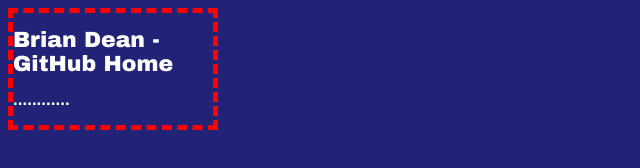
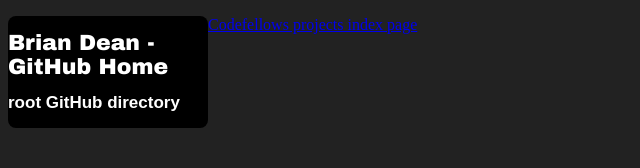
Before and after one commit to bridean/bridean.github.io, a plain HTML site: page index.html in a window 1280 px wide. Shown: the whole page, without its empty margins (0-640 px from the left). Drawn offline with Linux system fonts and the light colour scheme.

Commit message:
Update to index - style change 1
changed colors, header div style, added link to code fellows files

```diff
--- a/index.html
+++ b/index.html
@@ -7,11 +7,11 @@
  <meta http-equiv="content-type" content="text/html; charset=utf-8" />
 
  <style type="text/css">
- body {background-color:#227; color:#fff;}
+ body {background-color:#222; color:#fff;}
  h1 {font-family: "Arial Black"; font-size:22px;}
  h2 {font-family: Arial, Courier; font-size:17px;}
 
- #header {width:200px; float:left; border-color:red; border-style: dashed; border-width: 5px;}
+ #header {width:200px; float:left; border-color:red; background-color:#000; border-color:blue; border-radius: 8px;}
  </style>
 
 </head>
@@ -19,8 +19,12 @@
 <body>
 <div id="header">
   <h1>Brian Dean - GitHub Home</h1>
-  <h2>............</h2>
+  <h2>root GitHub directory</h2>
   </div>
+
+<div id="main">
+<p><a href="http://bridean.github.io/codefellows", alt="codefellows files - Brian Dean" target="_blank">Codefellows projects index page</a></p>
+</div>
 </body>
 
 </html>
```
